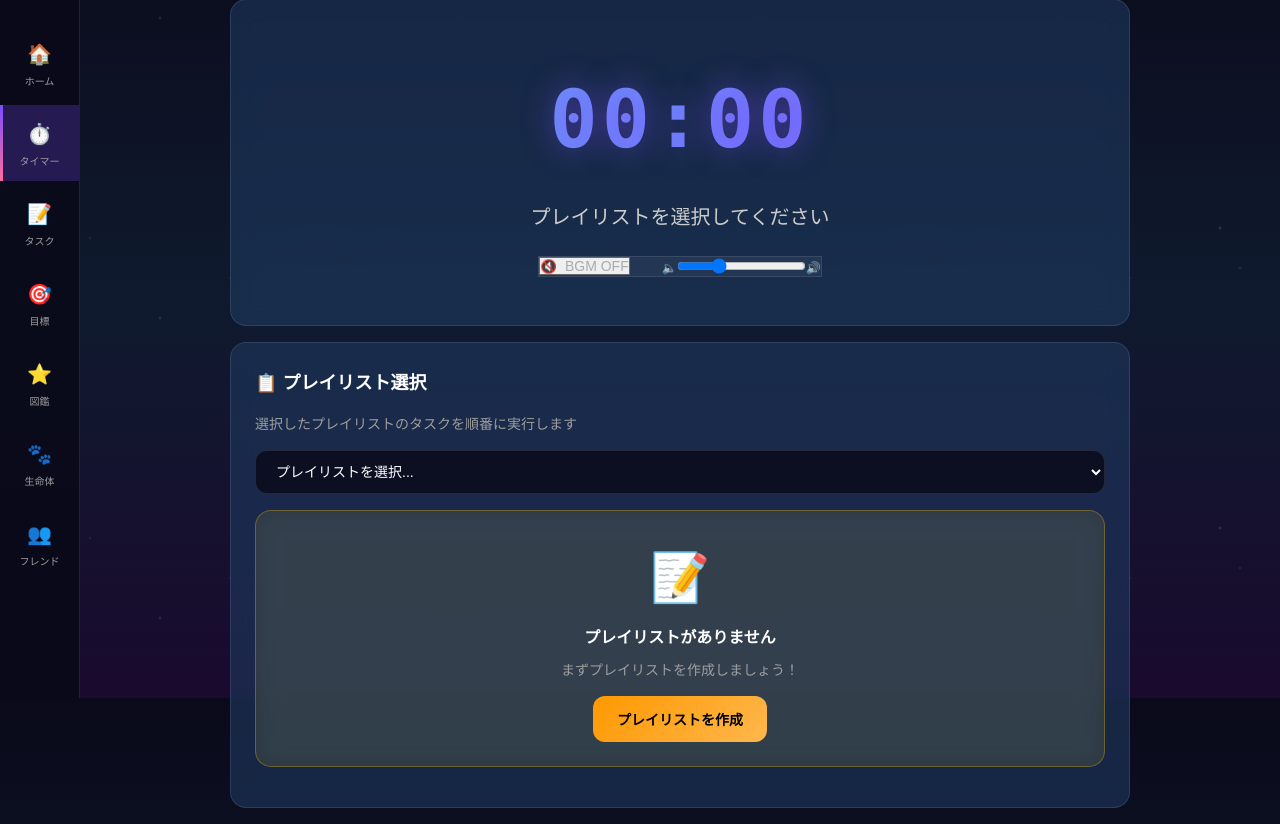
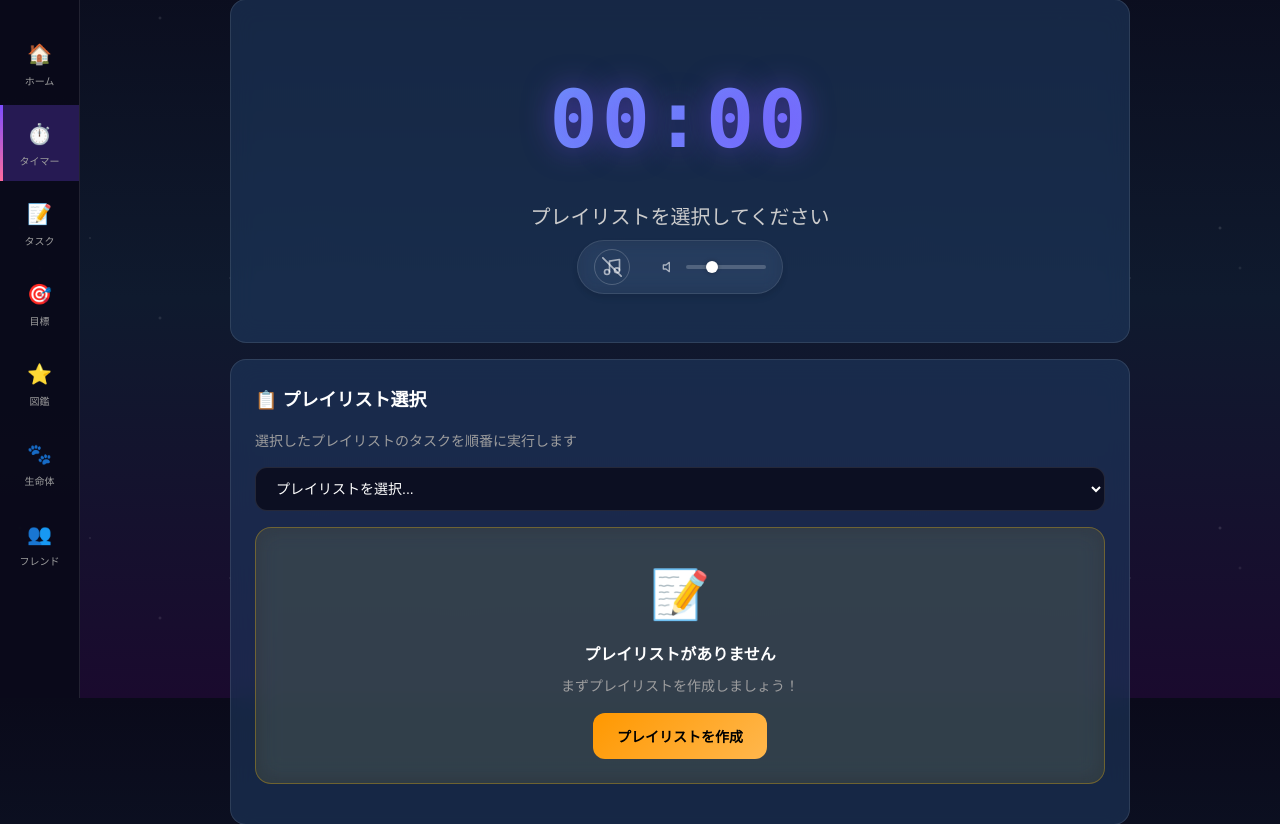
Before and after one commit to 124048-code/moon-tasker, a Flask app: page /timer in a window 1280 px wide. Shown: the part 102-926 px from the top of the page. Run offline with Flask 3, Linux system fonts and the light colour scheme; data comes from the database, SQL or seed files in the repository; data that the repository does not hold is empty; some libraries are stand-ins or nearby versions.

Commit message:
style: refine audio controls with icon-only glassmorphism design

```diff
--- a/templates/pages/timer.html
+++ b/templates/pages/timer.html
@@ -1,6 +1,96 @@
 {% extends 'base.html' %}
 
 {% block title %}タイマー - Moon Tasker{% endblock %}
+
+{% block head %}
+<style>
+    /* Glassmorphism Audio Control Panel */
+    .audio-panel {
+        background: rgba(255, 255, 255, 0.05);
+        border: 1px solid rgba(255, 255, 255, 0.1);
+        backdrop-filter: blur(10px);
+        -webkit-backdrop-filter: blur(10px);
+        border-radius: 999px;
+        padding: 8px 16px;
+        display: inline-flex;
+        align-items: center;
+        gap: 16px;
+        box-shadow: 0 4px 6px rgba(0, 0, 0, 0.1);
+        transition: all 0.3s ease;
+    }
+
+    .audio-panel:hover {
+        background: rgba(255, 255, 255, 0.08);
+        border-color: rgba(255, 255, 255, 0.2);
+        box-shadow: 0 6px 12px rgba(0, 0, 0, 0.2);
+    }
+
+    /* BGM Toggle Button */
+    .bgm-btn {
+        width: 36px;
+        height: 36px;
+        border-radius: 50%;
+        display: flex;
+        align-items: center;
+        justify-content: center;
+        border: 1px solid rgba(255, 255, 255, 0.2);
+        background: transparent;
+        color: rgba(255, 255, 255, 0.6);
+        cursor: pointer;
+        transition: all 0.3s cubic-bezier(0.4, 0, 0.2, 1);
+    }
+
+    .bgm-btn:hover {
+        background: rgba(255, 255, 255, 0.1);
+        color: #fff;
+        transform: scale(1.05);
+    }
+
+    .bgm-btn.active {
+        background: rgba(100, 181, 246, 0.2);
+        border-color: #64b5f6;
+        color: #64b5f6;
+        box-shadow: 0 0 10px rgba(100, 181, 246, 0.3);
+    }
+
+    /* Volume Slider */
+    .volume-slider-container {
+        display: flex;
+        align-items: center;
+        gap: 8px;
+        color: rgba(255, 255, 255, 0.6);
+    }
+
+    .volume-slider {
+        -webkit-appearance: none;
+        width: 80px;
+        height: 4px;
+        background: rgba(255, 255, 255, 0.2);
+        border-radius: 2px;
+        outline: none;
+        cursor: pointer;
+    }
+
+    .volume-slider::-webkit-slider-thumb {
+        -webkit-appearance: none;
+        width: 12px;
+        height: 12px;
+        border-radius: 50%;
+        background: #fff;
+        cursor: pointer;
+        transition: transform 0.2s;
+        box-shadow: 0 0 4px rgba(0, 0, 0, 0.3);
+    }
+
+    .volume-slider::-webkit-slider-thumb:hover {
+        transform: scale(1.2);
+    }
+
+    .volume-slider.active::-webkit-slider-thumb {
+        background: #64b5f6;
+    }
+</style>
+{% endblock %}
 
 {% block content %}
 <h1 class="page-title">タイマー ⏱️</h1>
@@ -13,27 +103,33 @@
     <p id="next-task-text" class="text-muted mt-2"></p>
     <p id="end-time-text" style="color: #ffc107; margin-top: 8px;"></p>
 
-    <p id="end-time-text" style="color: #ffc107; margin-top: 8px;"></p>
+    <!-- 音量コントロール (Refined Glassmorphism UI) -->
+    <div class="mt-8 flex justify-center">
+        <div class="audio-panel">
+            <!-- BGM Toggle -->
+            <button onclick="toggleBGM()" id="bgm-toggle-btn" class="bgm-btn" title="BGM ON/OFF">
+                <!-- SVG Icon (Music Note) -->
+                <svg id="bgm-icon-svg" xmlns="http://www.w3.org/2000/svg" width="20" height="20" viewBox="0 0 24 24"
+                    fill="none" stroke="currentColor" stroke-width="2" stroke-linecap="round" stroke-linejoin="round">
+                    <line x1="1" y1="1" x2="23" y2="23"></line> <!-- Slash for OFF state initially -->
+                    <path d="M9 18V5l12-2v13"></path>
+                    <circle cx="6" cy="18" r="3"></circle>
+                    <circle cx="18" cy="16" r="3"></circle>
+                </svg>
+            </button>
 
-    <!-- 音量コントロール (Glassmorphism UI) -->
-    <div class="mt-6 flex justify-center items-center gap-4 p-3 rounded-full"
-        style="background: rgba(255, 255, 255, 0.05); border: 1px solid rgba(255, 255, 255, 0.1); width: fit-content; margin: 24px auto 0;">
+            <div class="h-4 w-px bg-white/10"></div>
 
-        <button onclick="toggleBGM()" id="bgm-toggle-btn"
-            class="flex items-center gap-2 px-4 py-2 rounded-full transition-all duration-300 hover:bg-white/10"
-            style="border: 1px solid #666; color: #aaa;">
-            <span id="bgm-icon">🔇</span>
-            <span id="bgm-text" class="text-sm font-medium">BGM OFF</span>
-        </button>
-
-        <div class="h-6 w-px bg-white/20"></div>
-
-        <div class="flex items-center gap-3 px-2">
-            <span class="text-xs text-muted">🔈</span>
-            <input type="range" min="0" max="1" step="0.1" value="0.3"
-                onchange="window.audioManager.setBGMVolume(this.value)"
-                class="w-24 accent-blue-400 h-1 bg-white/20 rounded-lg appearance-none cursor-pointer">
-            <span class="text-xs text-muted">🔊</span>
+            <!-- Volume Slider -->
+            <div class="volume-slider-container">
+                <svg xmlns="http://www.w3.org/2000/svg" width="16" height="16" viewBox="0 0 24 24" fill="none"
+                    stroke="currentColor" stroke-width="2" stroke-linecap="round" stroke-linejoin="round">
+                    <polygon points="11 5 6 9 2 9 2 15 6 15 11 19 11 5"></polygon>
+                </svg>
+                <input type="range" min="0" max="1" step="0.1" value="0.3" id="bgm-volume-slider"
+                    oninput="window.audioManager.setBGMVolume(this.value); this.classList.add('active');"
+                    class="volume-slider">
+            </div>
         </div>
     </div>
 </div>
@@ -195,25 +291,35 @@
     function toggleBGM() {
         timerState.playBgm = !timerState.playBgm;
         const btn = document.getElementById('bgm-toggle-btn');
-        const icon = document.getElementById('bgm-icon');
-        const text = document.getElementById('bgm-text');
+        const iconSvg = document.getElementById('bgm-icon-svg');
+        const slider = document.getElementById('bgm-volume-slider');
 
         if (timerState.playBgm) {
-            btn.style.borderColor = "#64b5f6";
-            btn.style.color = "#64b5f6";
-            btn.style.backgroundColor = "rgba(100, 181, 246, 0.1)";
-            icon.textContent = "🎵";
-            text.textContent = "BGM ON";
+            btn.classList.add('active');
+            if (slider) slider.classList.add('active');
+
+            // Icon: Music Note
+            iconSvg.innerHTML = `
+                <path d="M9 18V5l12-2v13"></path>
+                <circle cx="6" cy="18" r="3"></circle>
+                <circle cx="18" cy="16" r="3"></circle>
+            `;
 
             if (timerState.isRunning && !timerState.isPaused && !timerState.isBreak) {
                 window.audioManager.playBGM('focus.mp3');
             }
         } else {
-            btn.style.borderColor = "#666";
-            btn.style.color = "#aaa";
-            btn.style.backgroundColor = "transparent";
-            icon.textContent = "🔇";
-            text.textContent = "BGM OFF";
+            btn.classList.remove('active');
+            if (slider) slider.classList.remove('active');
+
+            // Icon: Mute (Slash)
+            iconSvg.innerHTML = `
+                <line x1="1" y1="1" x2="23" y2="23"></line>
+                <path d="M9 18V5l12-2v13"></path>
+                <circle cx="6" cy="18" r="3"></circle>
+                <circle cx="18" cy="16" r="3"></circle>
+            `;
+
             window.audioManager.stopBGM();
         }
     }
```
